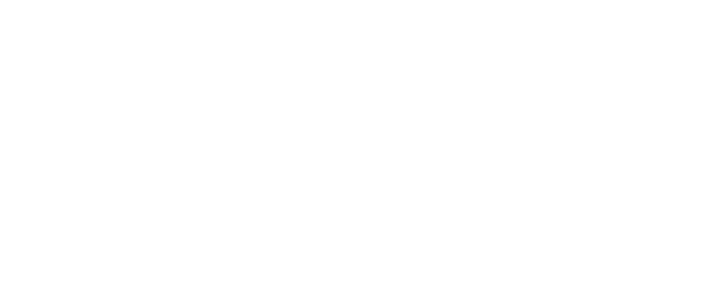
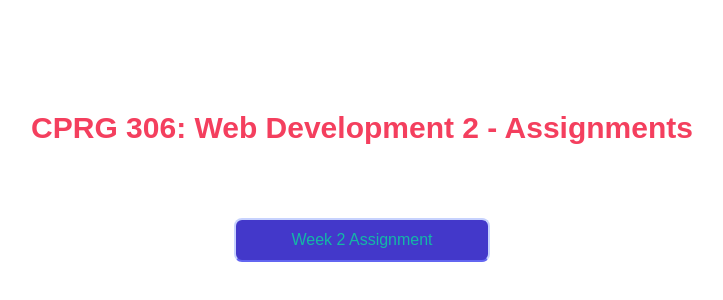
Before and after one commit to davidpal3c/cprg306-assignments, a Next.js app: page / in a window 1280 px wide. Shown: the part 198-498 px from the top of the page, without its empty margins (278-1001 px from the left). Built offline with nearby package versions, Linux system fonts and the light colour scheme.

Commit message:
some styling aded

```diff
--- a/app/page.js
+++ b/app/page.js
@@ -1,3 +1,23 @@
+import Link from "next/link";
+
 export default function Home() {
-  return <main></main>;
+  return (
+    <main className="h-screen flex flex-col items-center justify-center">
+      <h1 className="text-3xl font-bold mb-4 text-rose-500">
+        CPRG 306: Web Development 2 - Assignments
+      </h1>
+      <ul className="m-8">
+        <li>
+          <div className="flex justify-center w-64 border-2 rounded-lg p-2 mt-6 border-indigo-200 border-b-indigo-500 bg-indigo-700 transition-colors duration-400 hover:bg-indigo-600 hover:bg-opacity-50">
+            <Link
+              className="text-teal-500 hover:text-teal-300"
+              href="./week-2/"
+            >
+              Week 2 Assignment
+            </Link>
+          </div>
+        </li>
+      </ul>
+    </main>
+  );
 }
--- a/app/week-2/page.js
+++ b/app/week-2/page.js
@@ -2,9 +2,9 @@
 
 export default function Page() {
   return (
-    <main>
+    <section className="flex flex-col p-5 h-64 items-center justify-center w-64 border">
       <h1>Shopping List</h1>
       <StudentInfo />
-    </main>
+    </section>
   );
 }
--- a/app/week-2/student-info.js
+++ b/app/week-2/student-info.js
@@ -2,16 +2,17 @@
 
 export default function StudentInfo() {
   return (
-    <main>
+    <div className="flex flex-col p-5 items-center w-64">
       <h2>David Palacios</h2>
-      <link-container className="flex">
+      <div className="flex justify-center w-32 border-2 rounded-lg p-2 mt-6 border-indigo-200 border-b-indigo-500 bg-indigo-700 transition-colors duration-400 hover:bg-indigo-600 hover:bg-opacity-50">
         <Link
           className="text-teal-500 hover:text-teal-300"
           href="https://github.com/davidpal3c/cprg306-assignments"
+          target="_blank"
         >
           GitHub Link
         </Link>
-      </link-container>
-    </main>
+      </div>
+    </div>
   );
 }
```
